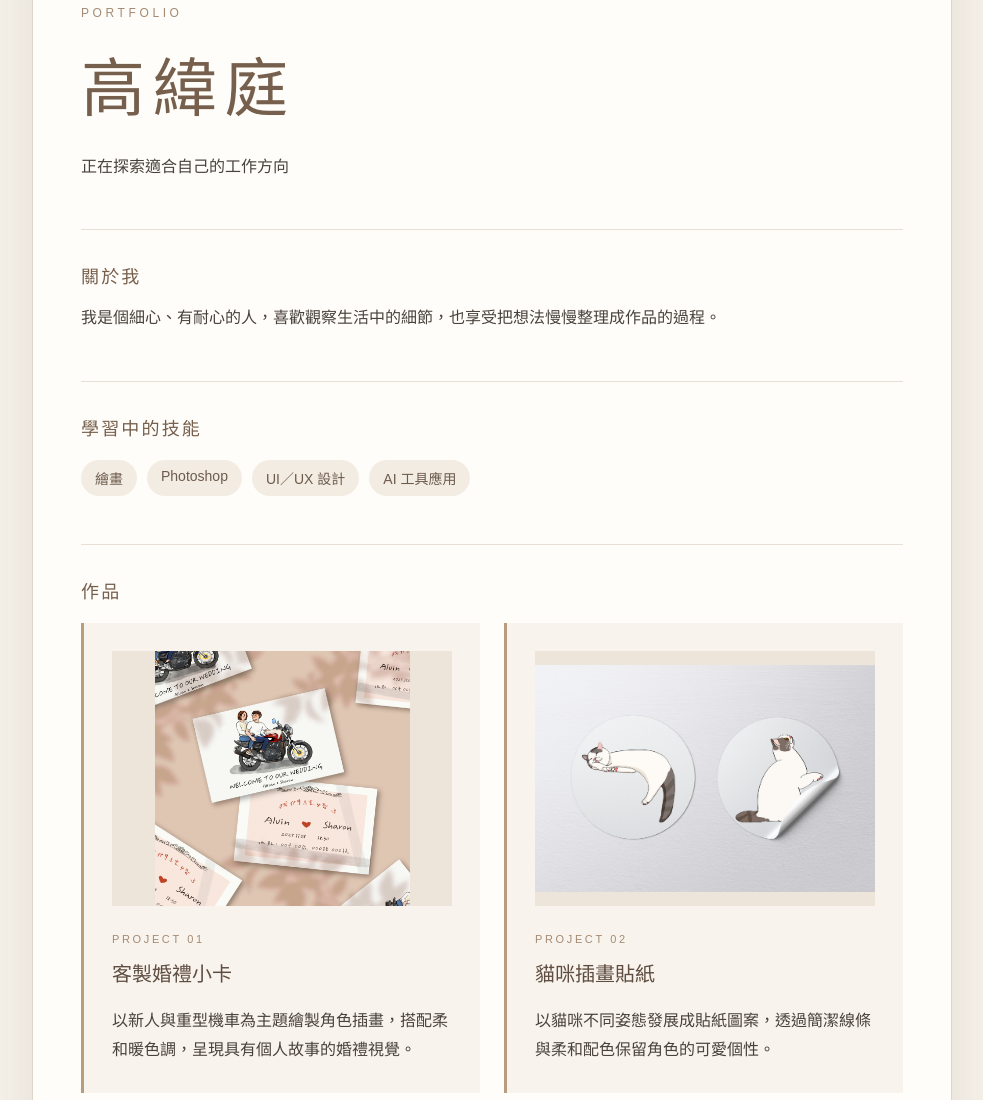
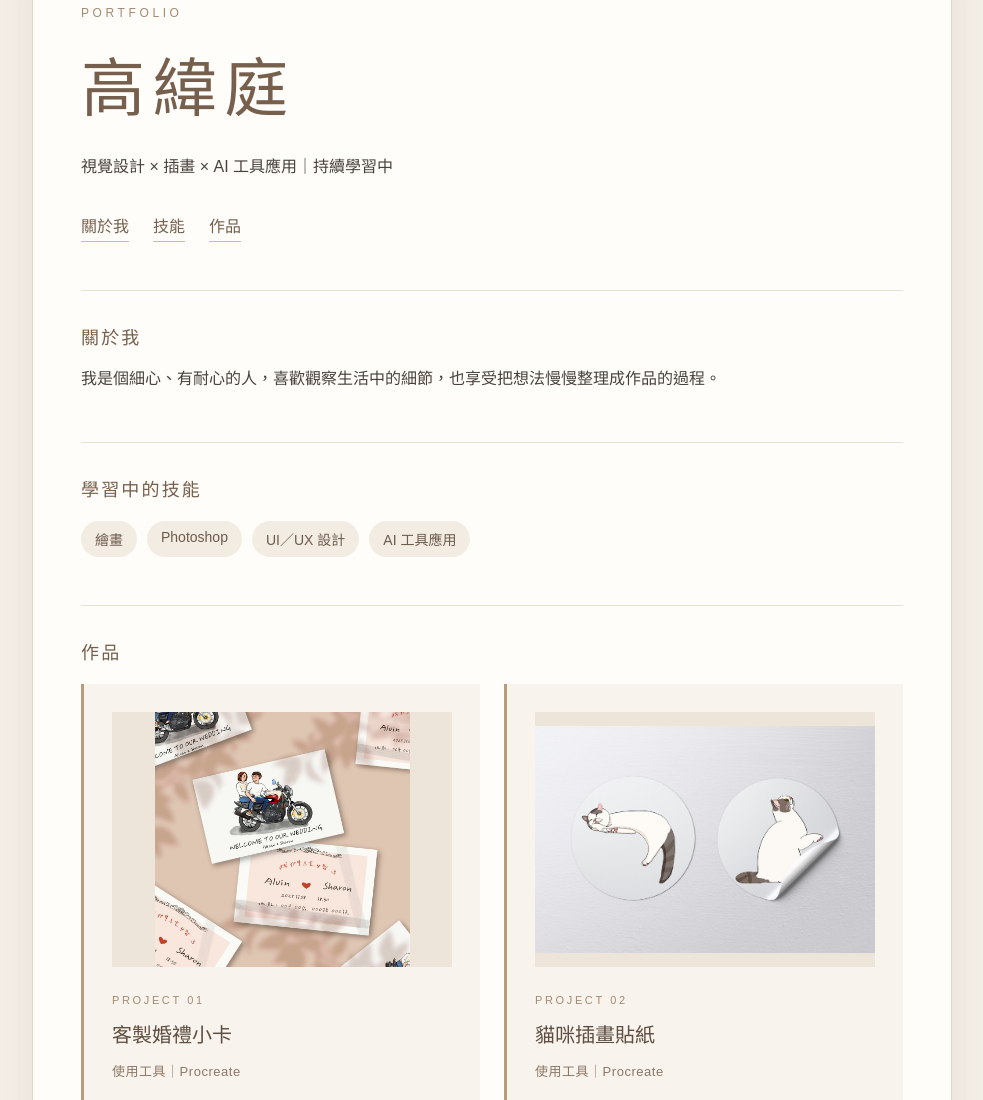
Before and after one commit to snow6674y-bit/portfolio, a plain HTML site: page index.html in a window 1280 px wide. Shown: the part 94-1194 px from the top of the page, without its empty margins (148-1131 px from the left). Drawn offline with Linux system fonts and the light colour scheme.

Commit message:
改善作品集 UI UX 與導覽

```diff
--- a/index.html
+++ b/index.html
@@ -11,17 +11,22 @@
       <header>
         <p>PORTFOLIO</p>
         <h1>高緯庭</h1>
-        <p>正在探索適合自己的工作方向</p>
+        <p>視覺設計 × 插畫 × AI 工具應用｜持續學習中</p>
+        <nav aria-label="主要導覽">
+          <a href="#about">關於我</a>
+          <a href="#skills">技能</a>
+          <a href="#projects">作品</a>
+        </nav>
       </header>
 
-      <section>
+      <section id="about">
         <h2>關於我</h2>
         <p>
           我是個細心、有耐心的人，喜歡觀察生活中的細節，也享受把想法慢慢整理成作品的過程。
         </p>
       </section>
 
-      <section>
+      <section id="skills">
         <h2>學習中的技能</h2>
         <ul>
           <li>繪畫</li>
@@ -31,18 +36,26 @@
         </ul>
       </section>
 
-      <section>
+      <section id="projects">
         <h2>作品</h2>
         <div class="project-list">
           <article>
             <figure>
+              <a
+                href="images/wedding-card.jpg"
+                target="_blank"
+                rel="noopener"
+                aria-label="放大查看客製婚禮小卡"
+              >
                 <img
                   src="images/wedding-card.jpg"
                   alt="以重型機車與新人插畫設計的暖色婚禮小卡"
                 />
+              </a>
             </figure>
             <p>PROJECT 01</p>
             <h3>客製婚禮小卡</h3>
+            <p class="project-meta">使用工具｜Procreate</p>
             <p>
               以新人與重型機車為主題繪製角色插畫，搭配柔和暖色調，呈現具有個人故事的婚禮視覺。
             </p>
@@ -50,13 +63,21 @@
 
           <article>
             <figure>
+              <a
+                href="images/cat-stickers.jpg"
+                target="_blank"
+                rel="noopener"
+                aria-label="放大查看貓咪插畫貼紙"
+              >
                 <img
                   src="images/cat-stickers.jpg"
                   alt="兩款慵懶貓咪插畫圓形貼紙示意圖"
                 />
+              </a>
             </figure>
             <p>PROJECT 02</p>
             <h3>貓咪插畫貼紙</h3>
+            <p class="project-meta">使用工具｜Procreate</p>
             <p>
               以貓咪不同姿態發展成貼紙圖案，透過簡潔線條與柔和配色保留角色的可愛個性。
             </p>
@@ -64,13 +85,21 @@
 
           <article>
             <figure>
+              <a
+                href="images/moon-festival-poster-02.jpg"
+                target="_blank"
+                rel="noopener"
+                aria-label="放大查看中秋禮盒文宣"
+              >
                 <img
                   src="images/moon-festival-poster-02.jpg"
                   alt="以月餅與中式排版構成的中秋禮盒宣傳圖"
                 />
+              </a>
             </figure>
             <p>PROJECT 03</p>
             <h3>中秋禮盒文宣</h3>
+            <p class="project-meta">使用工具｜Photoshop</p>
             <p>
               結合商品攝影、中式框線與節慶文字，製作具有送禮氛圍的中秋宣傳視覺。
             </p>
@@ -78,13 +107,21 @@
 
           <article>
             <figure>
+              <a
+                href="images/gaming-pc-ad.jpg"
+                target="_blank"
+                rel="noopener"
+                aria-label="放大查看電競套餐廣告"
+              >
                 <img
                   src="images/gaming-pc-ad.jpg"
                   alt="藍色科技風格的電競電腦套餐廣告"
                 />
+              </a>
             </figure>
             <p>PROJECT 04</p>
             <h3>電競套餐廣告</h3>
+            <p class="project-meta">使用工具｜Photoshop</p>
             <p>
               運用高彩度科技背景、硬體商品圖與價格資訊，設計強調促銷重點的商業廣告。
             </p>
--- a/style.css
+++ b/style.css
@@ -40,6 +40,26 @@ header > p:first-child {
   color: #a58b73;
   font-size: 12px;
   letter-spacing: 0.3em;
+}
+
+nav {
+  display: flex;
+  flex-wrap: wrap;
+  gap: 12px 24px;
+  margin-top: 32px;
+}
+
+nav a {
+  padding-bottom: 4px;
+  color: #765f4c;
+  border-bottom: 1px solid #cbb8a5;
+  text-decoration: none;
+}
+
+nav a:hover,
+nav a:focus-visible {
+  color: #3f332b;
+  border-color: #765f4c;
 }
 
 section {
@@ -97,6 +117,17 @@ figure {
   background: #eee5da;
 }
 
+figure a {
+  display: block;
+  width: 100%;
+  height: 100%;
+}
+
+figure a:focus-visible {
+  outline: 3px solid #765f4c;
+  outline-offset: -3px;
+}
+
 img {
   display: block;
   width: 100%;
@@ -119,6 +150,13 @@ h3 {
   font-weight: 500;
 }
 
+.project-meta {
+  margin: 0 0 12px;
+  color: #8c7867;
+  font-size: 13px;
+  letter-spacing: 0.04em;
+}
+
 article > p:last-child {
   margin-bottom: 0;
 }
```
Lines whose indentation alone changed are shown as unchanged.
